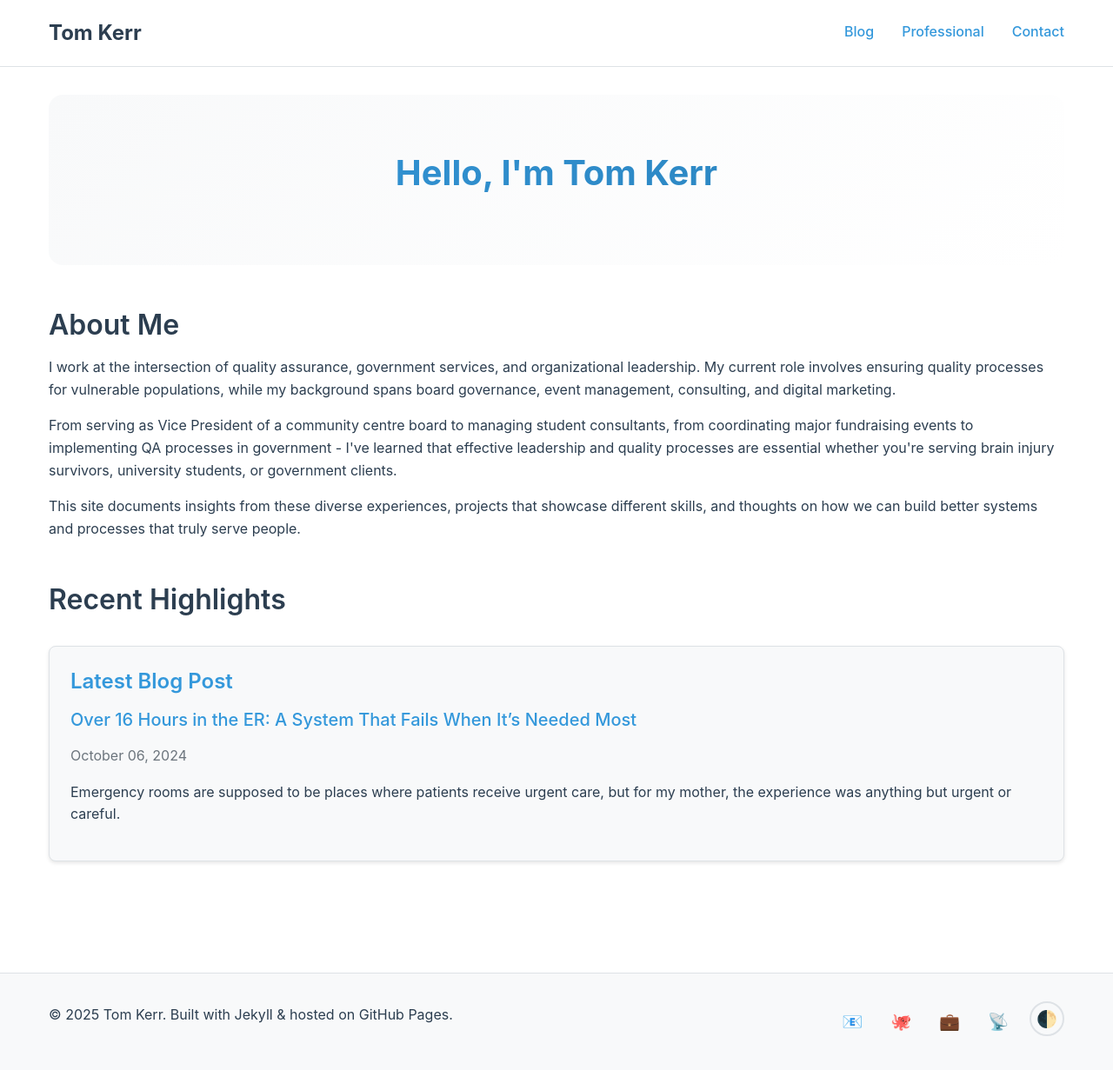
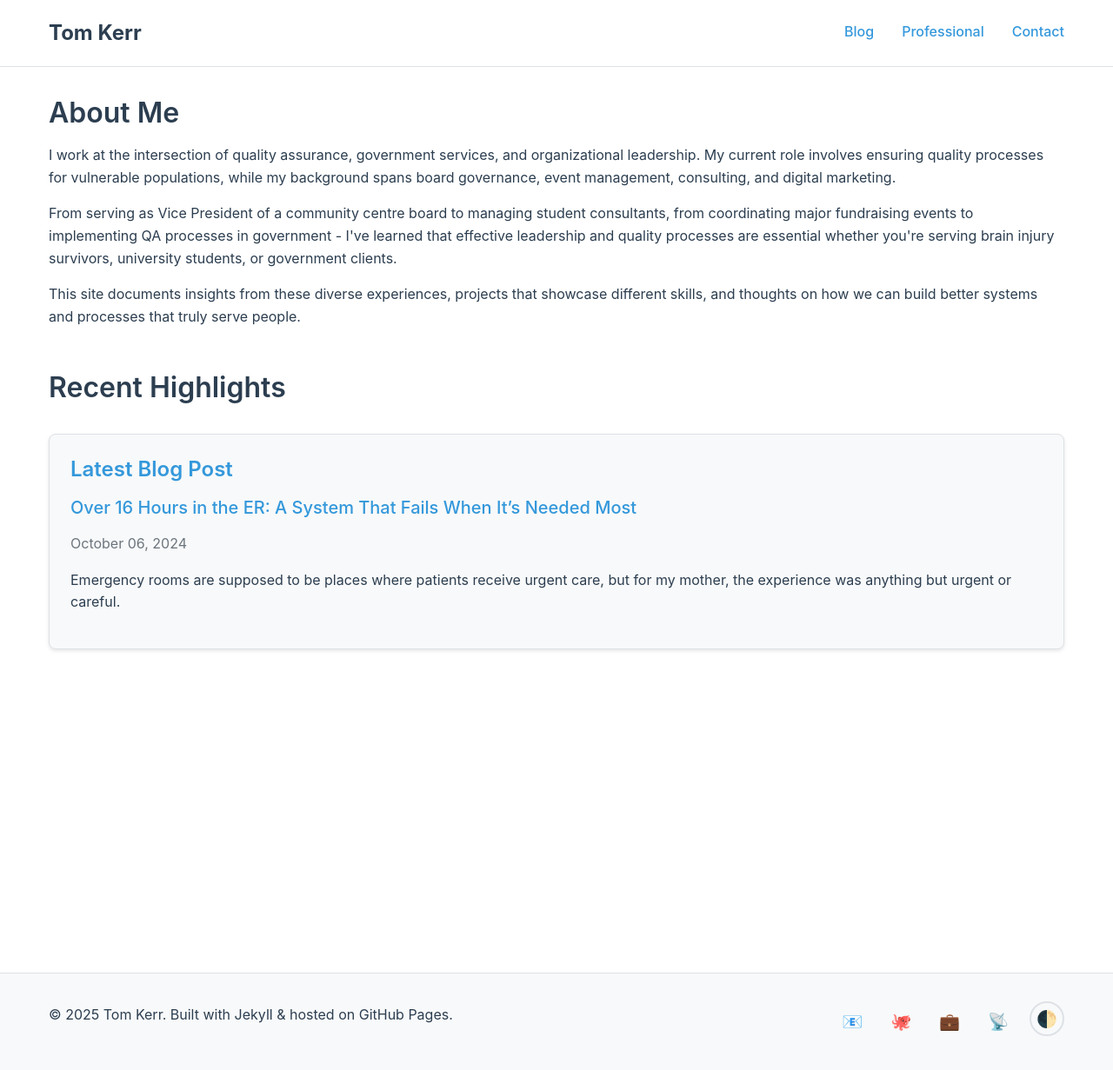
Before and after one commit to TDK250/Toms-Site, a Jekyll site: the page built from index.md, in a window 1280 px wide and 1231 px high. Shown: the whole window at 87% size. Built offline with Jekyll 4.4.1, drawn with Linux system fonts in a browser that asks for light colours.

Commit message:
Update index.md

```diff
--- a/index.md
+++ b/index.md
@@ -2,10 +2,6 @@
 layout: default
 title: Home
 ---
-
-<div class="hero">
-  <h1>Hello, I'm Tom Kerr</h1>
-</div>
 
 <section class="content-section">
   <h2>About Me</h2>
```
